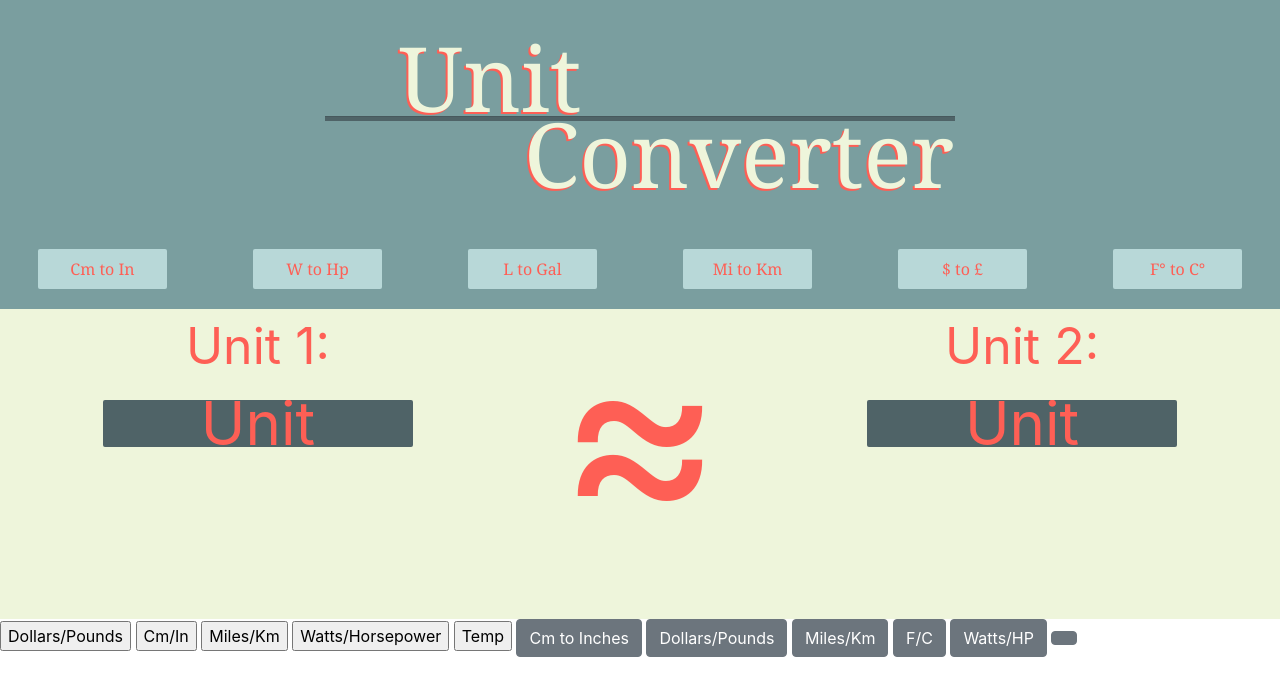
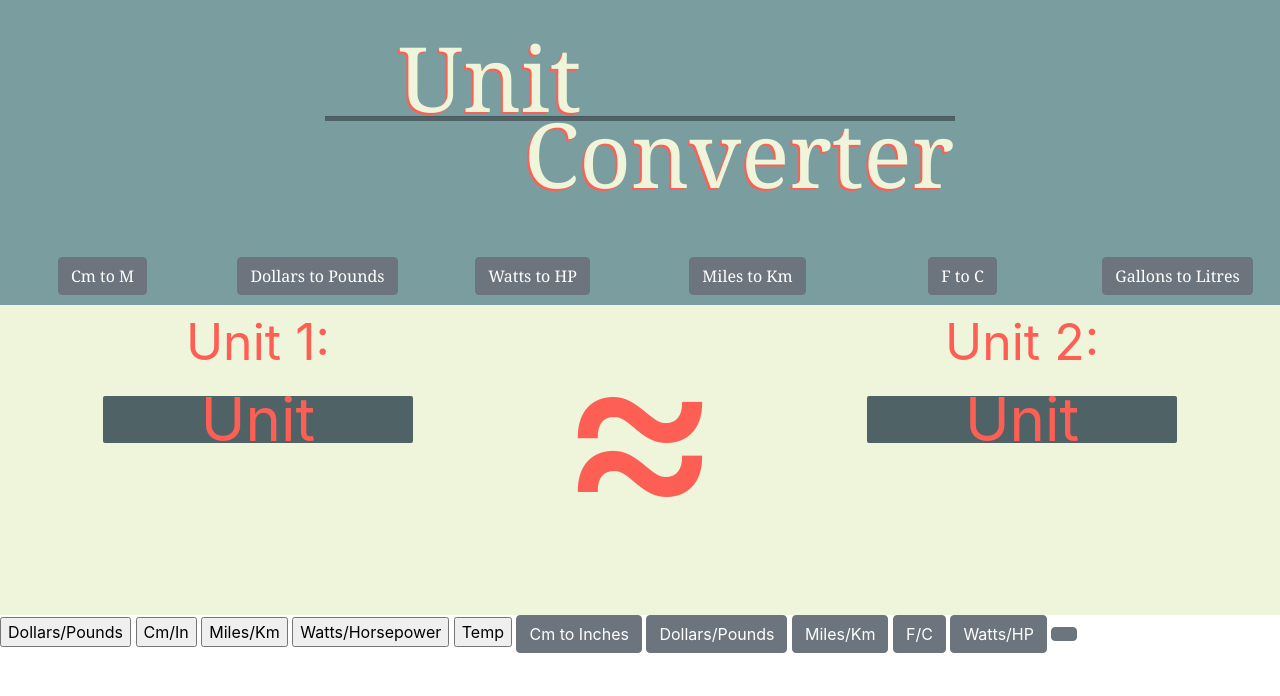
Before and after one commit to gracehughes317/UnitConversion99, a plain HTML site: page UnitConversion99/Pages/Index.html in a window 1280 px wide. Shown: the top 696 px of the page. Drawn offline with Linux system fonts and the light colour scheme.

Commit message:
Home page links work

```diff
--- a/UnitConversion99/Pages/Index.html
+++ b/UnitConversion99/Pages/Index.html
@@ -18,22 +18,22 @@
         </div>
         <div class="top row georgia">
             <div class="col-md-2 ">
-                <button onclick="window.location.href='DollarsPounds.html' "class="but peach">Cm to In</button>
+                <a href="CmtoIn.html" class="btn btn-secondary">Cm to M</a>
             </div>
             <div class="col-md-2 ">
-                <button v-on:click="link2"  class="but peach">W to Hp</button>
+                <a href="DollarsPounds.html" class="btn btn-secondary">Dollars to Pounds</a>
             </div>
             <div class="col-md-2 ">
-                <button v-on:click="link3" class="but peach">L to Gal</button>
+                <a href="WattsHorsepower.html" class="btn btn-secondary">Watts to HP</a>
             </div>
             <div class="col-md-2 ">
-                <button v-on:click="link4" class="but peach">Mi to Km</button>
+                <a href="MilesKm.html" class="btn btn-secondary">Miles to Km</a>
             </div>
             <div class="col-md-2 ">
-                <button v-on:click="link5" class="but peach">$ to £</button>
+                <a href="FtoC.html" class="btn btn-secondary">F to C</a>
             </div>
             <div class="col-md-2 ">
-                <button v-on:click="link6" class="but peach">F° to C°</button>
+                <a href="CmtoIn.html" class="btn btn-secondary">Gallons to Litres</a>
             </div>
         </div>
 
```
